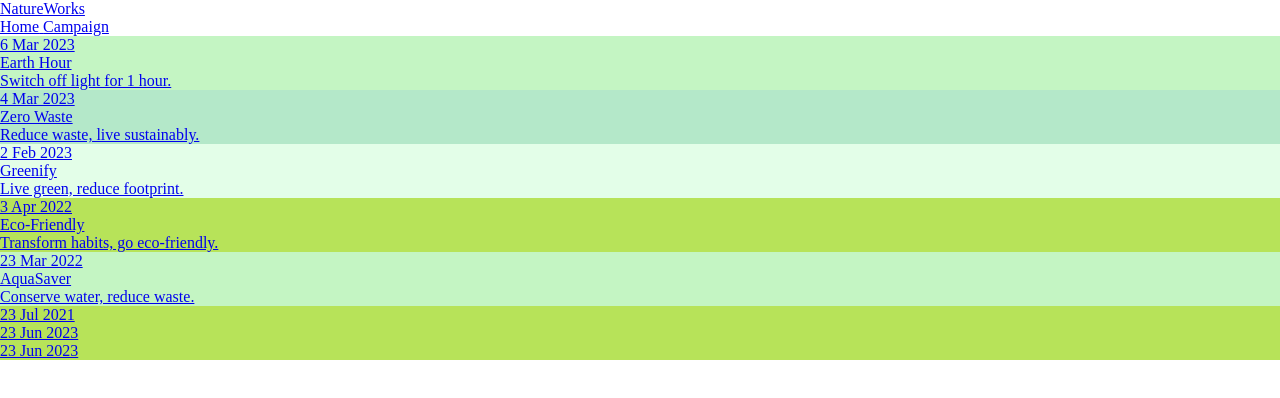
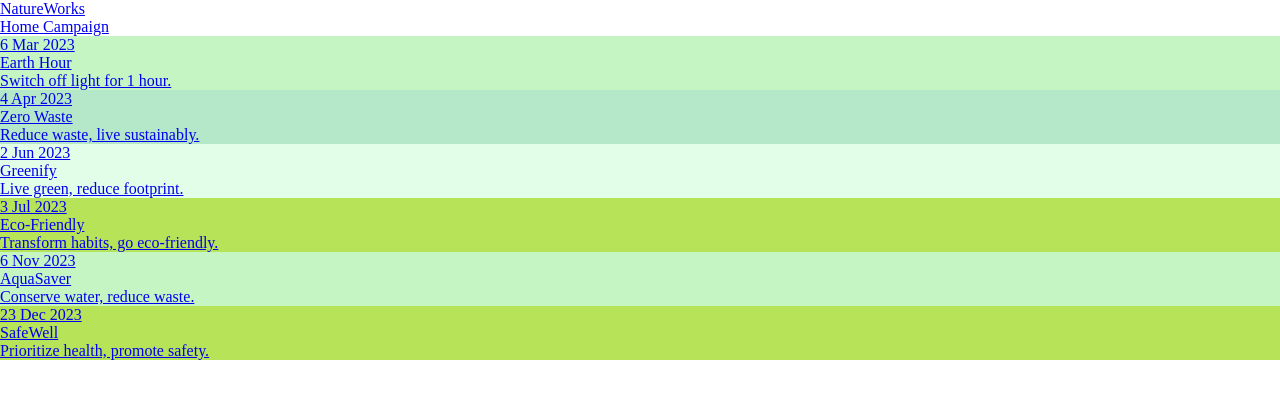
Before and after one commit to cfglondon23/Team-5, a React (Create React App) app in the folder natureworks/: page /campaign in a window 1280 px wide. Shown: the top 398 px of the page. Built offline with nearby package versions, Linux system fonts and the light colour scheme.

Commit message:
second update

```diff
--- a/natureworks/src/pages/Campaign.js
+++ b/natureworks/src/pages/Campaign.js
@@ -7,11 +7,11 @@ export default function Campaign() {
   return (
     <div className="campaignList">
       <CampaignIndividual date={"6  Mar 2023"} title={"Earth Hour"} description={"Switch off light for 1 hour."} backgroundColor={"#C4F5C3"}/>
-      <CampaignIndividual date={"4  Mar 2023"} title={"Zero Waste \n"} description={"Reduce waste, live sustainably."} backgroundColor={"#B4E8C9"}/>
-      <CampaignIndividual date={"2  Feb 2023"} title={"Greenify "} description={"Live green, reduce footprint."} backgroundColor={"#E3FEE8"}/>
-      <CampaignIndividual date={"3  Apr 2022"} title={"Eco-Friendly"} description={"Transform habits, go eco-friendly."} backgroundColor={"#B7E359"}/>
-      <CampaignIndividual date={"23 Mar 2022"} title={"AquaSaver"} description={"Conserve water, reduce waste."} backgroundColor={"#C4F5C3"}/>
-      <CampaignIndividual date={"23 Jul 2021"} title={"23 Jun 2023"} description={"23 Jun 2023"} backgroundColor={"#B7E359"}/>
+      <CampaignIndividual date={"4  Apr 2023"} title={"Zero Waste \n"} description={"Reduce waste, live sustainably."} backgroundColor={"#B4E8C9"}/>
+      <CampaignIndividual date={"2  Jun 2023"} title={"Greenify "} description={"Live green, reduce footprint."} backgroundColor={"#E3FEE8"}/>
+      <CampaignIndividual date={"3  Jul 2023"} title={"Eco-Friendly"} description={"Transform habits, go eco-friendly."} backgroundColor={"#B7E359"}/>
+      <CampaignIndividual date={"6  Nov 2023"} title={"AquaSaver"} description={"Conserve water, reduce waste."} backgroundColor={"#C4F5C3"}/>
+      <CampaignIndividual date={"23 Dec 2023"} title={"SafeWell"} description={"Prioritize health, promote safety."} backgroundColor={"#B7E359"}/>
 
     </div>
   );
```
